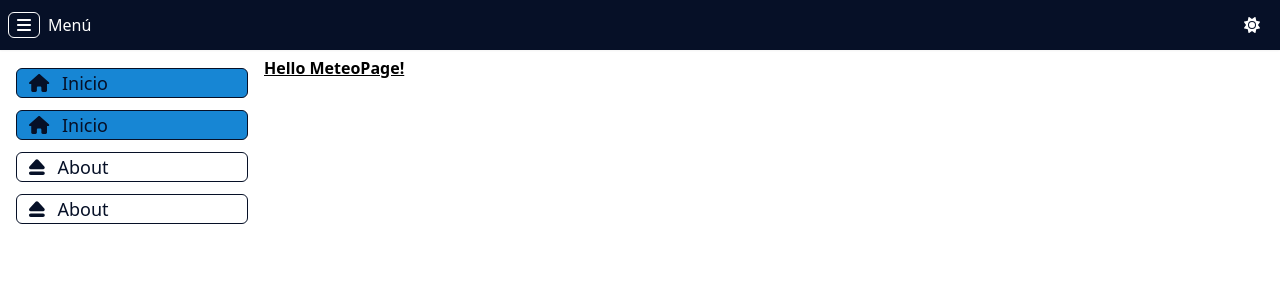
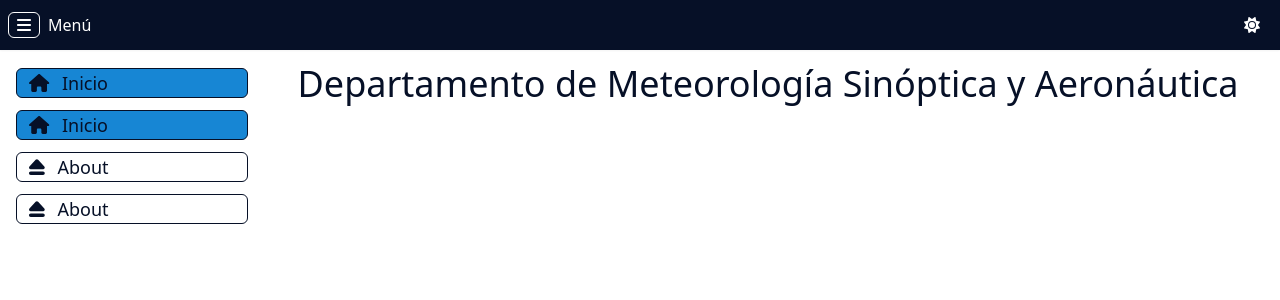
Before and after one commit to imn-climatologias-aeropuertos/meteo-page, a Vue app: page /#/ in a window 1280 px wide. Shown: the top 300 px of the page. Built offline with nearby package versions, Linux system fonts and the light colour scheme.

Commit message:
feat: add Title component. Fix width error in router-link

```diff
--- a/src/App.vue
+++ b/src/App.vue
@@ -13,11 +13,11 @@ const { isMenuOpen } = useUI();
   </Transition>
   <Transition name="fade">
     <router-view
-      :class="{
-        width100: !isMenuOpen,
-        'ease-out': !isMenuOpen,
-        'ease-in': isMenuOpen,
-      }"
+      :class="
+        isMenuOpen
+          ? 'w-full sm:w-4/5 sm:right-0 ease-in'
+          : 'w-full sm:w-full sm:left-0 ease-out'
+      "
       id="view"
     />
   </Transition>
@@ -53,7 +53,7 @@ const { isMenuOpen } = useUI();
 }
 
 #view {
-  @apply absolute w-full px-2 sm:w-4/5 sm:right-0;
+  @apply absolute px-2;
 }
 
 #menu,
@@ -64,8 +64,4 @@ const { isMenuOpen } = useUI();
 .hidden {
   @apply -left-80;
 }
-
-.width100 {
-  @apply left-0 w-full;
-}
 </style>
--- a/src/components/Nav.vue
+++ b/src/components/Nav.vue
@@ -9,9 +9,7 @@ const { toggleMenu } = useUI();
 </script>
 
 <template>
-  <nav
-    class="flex items-center justify-between flex-wrap bg-blue py-3 shadow-sm dark:shadow-gray"
-  >
+  <nav>
     <div class="flex items-center flex-shrink-0 text-white">
       <button class="menu-btn" @click="toggleMenu()">
         <font-awesome-icon icon="fa-solid fa-bars" />
@@ -28,6 +26,11 @@ const { toggleMenu } = useUI();
 </template>
 
 <style scoped lang="postcss">
+nav {
+  @apply absolute flex items-center justify-between flex-wrap bg-blue;
+  @apply py-3 w-full;
+  @apply shadow-sm dark:shadow-gray;
+}
 .menu-btn {
   @apply border border-white rounded-md;
   @apply text-white px-2 mx-2;
--- /dev/null
+++ b/src/components/Title.vue
@@ -0,0 +1,12 @@
+<template>
+  <h1>
+    <slot></slot>
+  </h1>
+</template>
+
+<style lang="postcss" scoped>
+h1 {
+  @apply p-2 text-4xl text-blue text-center;
+  @apply dark:text-white;
+}
+</style>
--- a/src/views/Home.vue
+++ b/src/views/Home.vue
@@ -1,3 +1,7 @@
+<script setup lang="ts">
+import Title from "../components/Title.vue";
+</script>
+
 <template>
-  <h1 class="font-bold underline">Hello MeteoPage!</h1>
+  <Title>Departamento de Meteorología Sinóptica y Aeronáutica</Title>
 </template>
```
Also changed, not shown: src/styles/index.css (line endings or trailing spaces).
